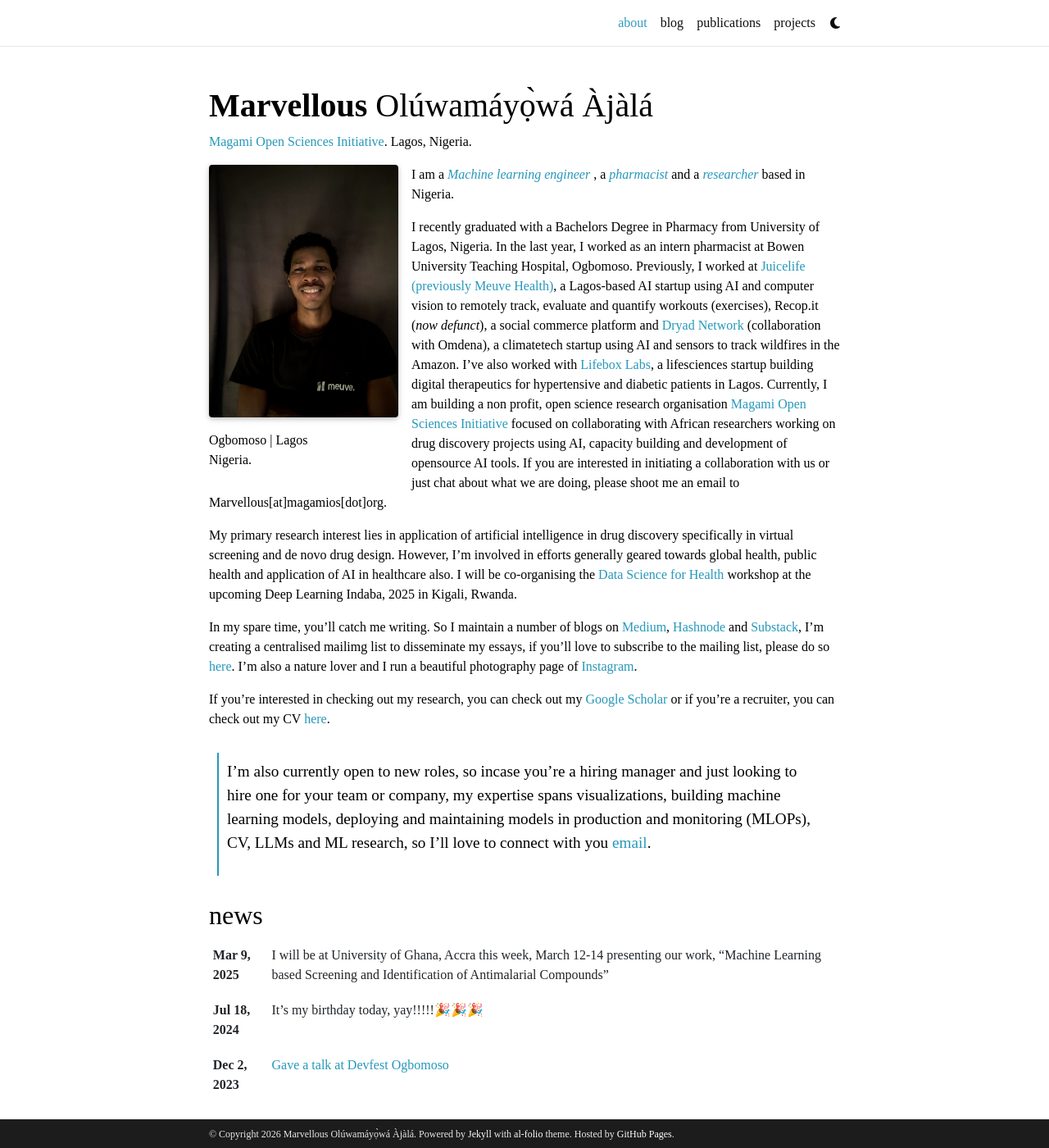
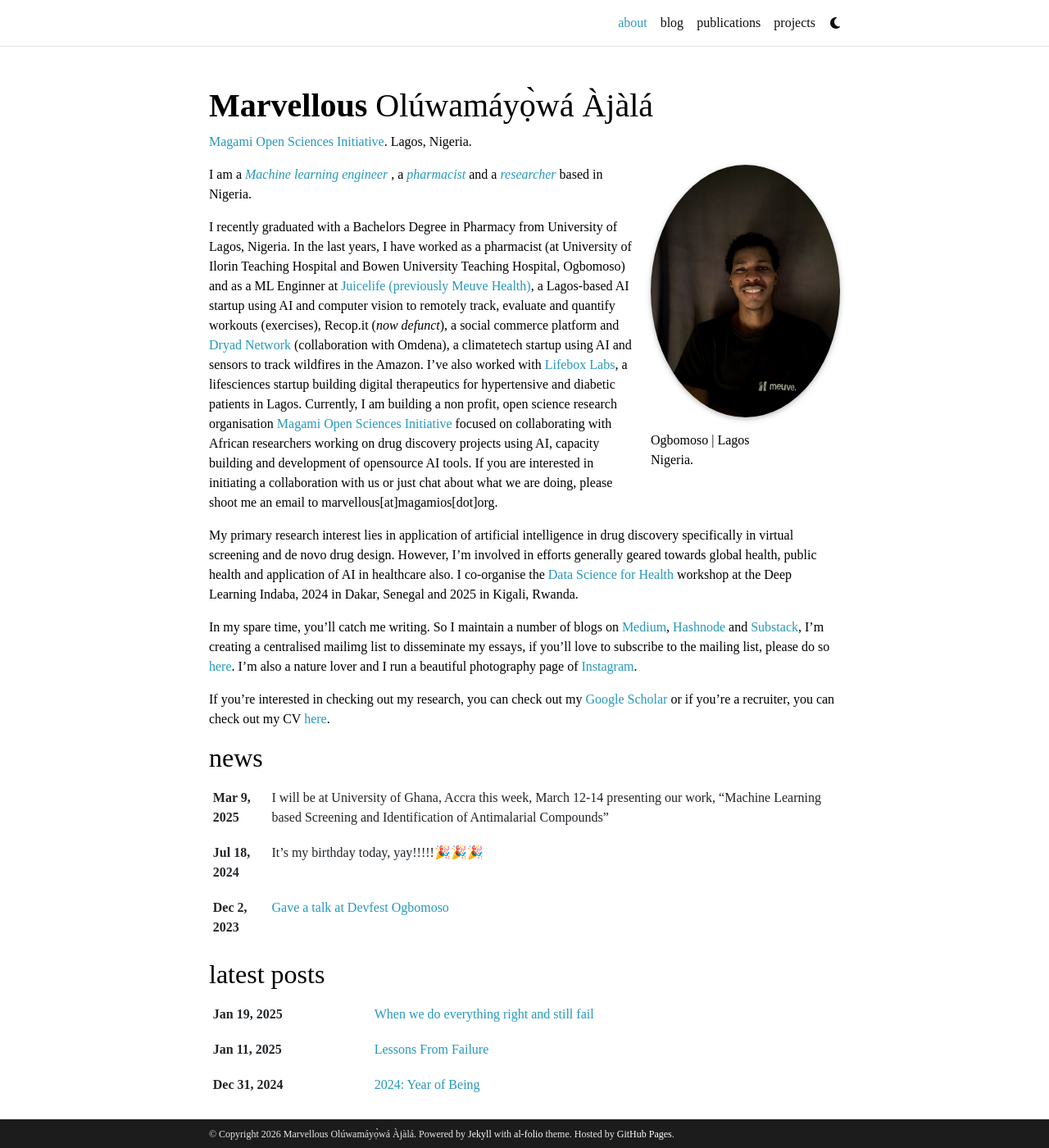
Before and after one commit to ajalamarvellous/ajalamarvellous.github.io, a Jekyll site: the page built from _pages/about.md, in a window 1280 px wide and 1400 px high. Shown: the whole window at 82% size. Built offline with Jekyll 4.4.1, drawn with Linux system fonts in a browser that asks for light colours; comment, search, counter and statistics services are not loaded; a style sheet for code colours, icons or effects is not loaded.

```diff
--- a/_pages/about.md
+++ b/_pages/about.md
@@ -5,9 +5,9 @@
 subtitle: <a href='https://magamios.org/'>Magami Open Sciences Initiative</a>. Lagos, Nigeria.
 
 profile:
-  align: left
+  align: right
   image: prof_pic2.jpg
-  image_circular: false # crops the image to make it circular
+  image_circular: true # crops the image to make it circular
   address: >
     <p>Ogbomoso | Lagos</p>
     <p>Nigeria. </p>
@@ -20,13 +20,11 @@
 
 I am a <a href='#'><i>Machine learning engineer</i></a> , a <a href='#'><i>pharmacist</i></a> and a <a href='#'><i>researcher</i></a> based in Nigeria.
 
-I recently graduated with a Bachelors Degree in Pharmacy from University of Lagos, Nigeria. In the last year, I worked as an intern pharmacist at Bowen University Teaching Hospital, Ogbomoso. Previously, I worked at [Juicelife (previously Meuve Health)](https://www.juicelife.io), a Lagos-based AI startup using AI and computer vision to remotely track, evaluate and quantify workouts (exercises), Recop.it (<i>now defunct</i>), a social commerce platform and [Dryad Network](https://www.dryad.net) (collaboration with Omdena), a climatetech startup using AI and sensors to track wildfires in the Amazon. I've also worked with [Lifebox Labs](https://lifebox.ng), a lifesciences startup building digital therapeutics for hypertensive and diabetic patients in Lagos.
-Currently, I am building a non profit, open science research organisation [Magami Open Sciences Initiative](https://magamios.org) focused on collaborating with African researchers working on drug discovery projects using AI, capacity building and development of opensource AI tools. If you are interested in initiating a collaboration with us or just chat about what we are doing, please shoot me an email to Marvellous[at]magamios[dot]org.
+I recently graduated with a Bachelors Degree in Pharmacy from University of Lagos, Nigeria. In the last years, I have worked as a pharmacist (at University of Ilorin Teaching Hospital and Bowen University Teaching Hospital, Ogbomoso) and as a ML Enginner at [Juicelife (previously Meuve Health)](https://www.juicelife.io), a Lagos-based AI startup using AI and computer vision to remotely track, evaluate and quantify workouts (exercises), Recop.it (<i>now defunct</i>), a social commerce platform and [Dryad Network](https://www.dryad.net) (collaboration with Omdena), a climatetech startup using AI and sensors to track wildfires in the Amazon. I've also worked with [Lifebox Labs](https://lifebox.ng), a lifesciences startup building digital therapeutics for hypertensive and diabetic patients in Lagos.
+Currently, I am building a non profit, open science research organisation [Magami Open Sciences Initiative](https://magamios.org) focused on collaborating with African researchers working on drug discovery projects using AI, capacity building and development of opensource AI tools. If you are interested in initiating a collaboration with us or just chat about what we are doing, please shoot me an email to marvellous[at]magamios[dot]org.
 
-My primary research interest lies in application of artificial intelligence in drug discovery specifically in virtual screening and de novo drug design. However, I'm involved in efforts generally geared towards global health, public health and application of AI in healthcare also. I will be co-organising the [Data Science for Health](https://ro-ya-cv4africa.github.io/homepage/event_workshop.html) workshop at the upcoming Deep Learning Indaba, 2025 in Kigali, Rwanda.
+My primary research interest lies in application of artificial intelligence in drug discovery specifically in virtual screening and de novo drug design. However, I'm involved in efforts generally geared towards global health, public health and application of AI in healthcare also. I co-organise the [Data Science for Health](https://ro-ya-cv4africa.github.io/homepage/event_workshop.html) workshop at the Deep Learning Indaba, 2024 in Dakar, Senegal and 2025 in Kigali, Rwanda.
 
 In my spare time, you'll catch me writing. So I maintain a number of blogs on [Medium](https://madeofajala.medium.com), [Hashnode](https://madeofajala.hashnode.dev) and [Substack](https://the-continum.substack.com), I'm creating a centralised mailimg list to disseminate my essays, if you'll love to subscribe to the mailing list, please do so [here](blog/2024/mailing-list). I'm also a nature lover and I run a beautiful photography page of [Instagram](https://instagram.com/shotsbymarve).
 
 If you're interested in checking out my research, you can check out my [Google Scholar](https://scholar.google.com/citations?user=67T6um4AAAAJ&hl=en) or if you're a recruiter, you can check out my CV [here](assets/pdf/CV-Marvellous-Ajala.pdf).
-
-> I'm also currently open to new roles, so incase you're a hiring manager and just looking to hire one for your team or company, my expertise spans visualizations, building machine learning models, deploying and  maintaining models in production and monitoring (MLOPs), CV, LLMs and ML research, so I'll love to connect with you [email](mailto:hello@ajalamarvellous.xyz).
```
